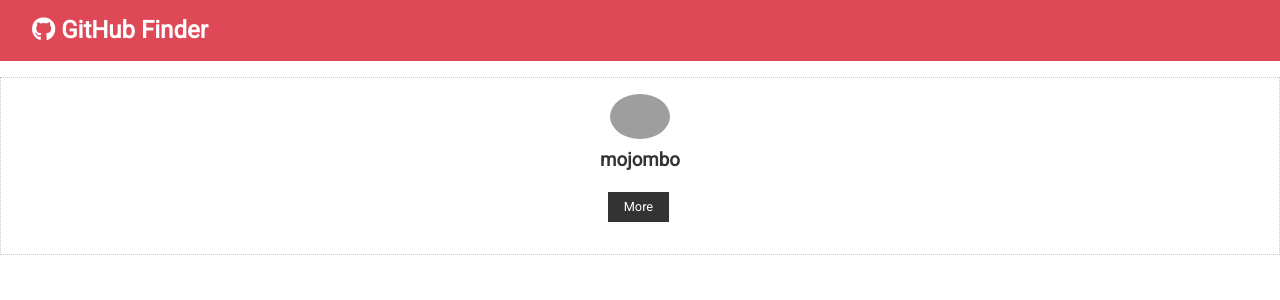
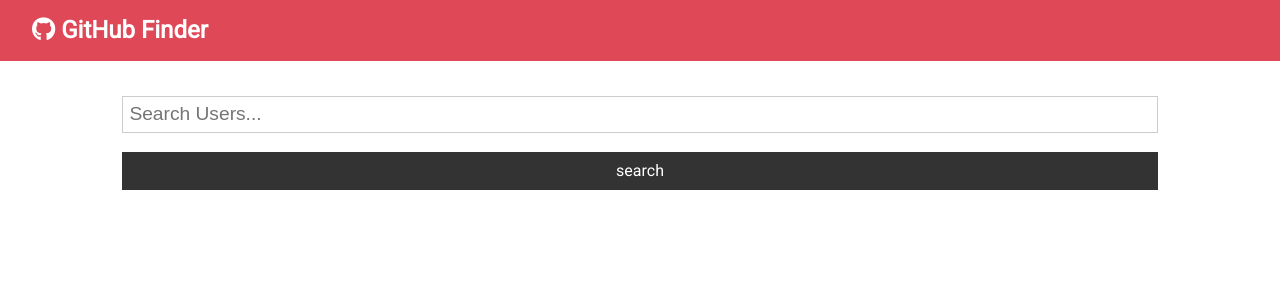
Before and after one commit to Messinias1/Github-Finder, a React (Create React App) app: page / in a window 1280 px wide. Shown: the top 300 px of the page. Built offline with nearby package versions, Linux system fonts and the light colour scheme; grey boxes are pictures that could not be loaded.

Commit message:
added spinner and github api

```diff
--- a/package.json
+++ b/package.json
@@ -6,6 +6,7 @@
     "@testing-library/jest-dom": "^4.2.4",
     "@testing-library/react": "^9.3.2",
     "@testing-library/user-event": "^7.1.2",
+    "axios": "^0.19.0",
     "react": "^16.12.0",
     "react-dom": "^16.12.0",
     "react-scripts": "3.3.0"
--- a/src/App.js
+++ b/src/App.js
@@ -1,14 +1,42 @@
 import React, { Component } from "react";
 import Navbar from "./components/layout/Navbar";
-import UserItem from "./components/users/UserItem";
+import Users from "./components/users/Users";
+import Search from "./components/users/Search";
+import axios from "axios";
 import "./App.css";
 
 class App extends Component {
+  state = {
+    users: [],
+    loading: false
+  };
+
+  // async componentDidMount() {
+  //   this.setState({ loading: true });
+
+  //   const res = await axios.get(
+  //     `https://api.github.com/users?client_id=${process.env.REACT_APP_GITHUB_CLIENT_ID}&client_secret=${process.env.REACT_APP_GITHUB_CLIENT_SECRET}`
+  //   );
+  //   this.setState({ users: res.data, loading: false });
+  // }
+
+  // Search github users
+  searchUsers = async text => {
+    console.log(text);
+    const res = await axios.get(
+      `https://api.github.com/search/users?q=${text}&client_id=${process.env.REACT_APP_GITHUB_CLIENT_ID}&client_secret=${process.env.REACT_APP_GITHUB_CLIENT_SECRET}`
+    );
+    this.setState({ users: res.data.items, loading: false });
+  };
+
   render() {
     return (
       <div className="App">
         <Navbar />
-        <UserItem />
+        <div className="container">
+          <Search searchUsers={this.searchUsers} />
+          <Users loading={this.state.loading} users={this.state.users} />
+        </div>
       </div>
     );
   }
--- a/src/components/layout/Navbar.js
+++ b/src/components/layout/Navbar.js
@@ -1,26 +1,24 @@
-import React, { Component } from "react";
+import React from "react";
 import PropTypes from "prop-types";
 
-export class Navbar extends Component {
-  static defaultProps = {
-    title: "GitHub Finder",
-    icon: "fab fa-github"
-  };
+const Navbar = ({ icon, title }) => {
+  return (
+    <nav className="navbar bg-primary">
+      <h1>
+        <i className={icon} /> {title}
+      </h1>
+    </nav>
+  );
+};
 
-  static propTypes = {
-    title: PropTypes.string.isRequired,
-    icon: PropTypes.string.isRequired
-  };
+Navbar.defaultProps = {
+  title: "GitHub Finder",
+  icon: "fab fa-github"
+};
 
-  render() {
-    return (
-      <nav className="navbar bg-primary">
-        <h1>
-          <i className={this.props.icon} /> {this.props.title}
-        </h1>
-      </nav>
-    );
-  }
-}
+Navbar.propTypes = {
+  title: PropTypes.string.isRequired,
+  icon: PropTypes.string.isRequired
+};
 
 export default Navbar;
--- /dev/null
+++ b/src/components/layout/Spinner.js
@@ -0,0 +1,14 @@
+import React, { Fragment } from "react";
+import spinner from "./spinner.gif";
+
+const Spinner = () => (
+  <Fragment>
+    <img
+      src={spinner}
+      alt="Loading..."
+      style={{ width: "200px", margin: "auto", display: "block" }}
+    />
+  </Fragment>
+);
+
+export default Spinner;
--- /dev/null
+++ b/src/components/users/Search.js
@@ -0,0 +1,43 @@
+import React, { Component } from "react";
+import PropTypes from "prop-types";
+
+export class Search extends Component {
+  state = {
+    text: ""
+  };
+
+  static propTypes = {
+    searchUsers: PropTypes.func.isRequired
+  };
+
+  onChange = e => this.setState({ [e.target.name]: e.target.value });
+
+  onSubmit = e => {
+    e.preventDefault();
+    this.props.searchUsers(this.state.text);
+    this.setState({ text: "" });
+  };
+
+  render() {
+    return (
+      <div>
+        <form onSubmit={this.onSubmit} className="form">
+          <input
+            type="text"
+            name="text"
+            value={this.state.text}
+            onChange={this.onChange}
+            placeholder="Search Users..."
+          />
+          <input
+            type="submit"
+            value="search"
+            className="btn btn-dark btn-block"
+          />
+        </form>
+      </div>
+    );
+  }
+}
+
+export default Search;
--- a/src/components/users/UserItem.js
+++ b/src/components/users/UserItem.js
@@ -1,16 +1,7 @@
-import React, { Component } from "react";
+import React from "react";
+import PropTypes from "prop-types";
 
-class UserItem extends Component {
-  state = {
-    id: "id",
-    login: "mojombo",
-    avatar_url: "https://avatars0.githubusercontent.com/u/1?v=4",
-    html_url: "https://github.com/mojombo"
-  };
-
-  render() {
-    const { login, avatar_url, html_url } = this.state;
-
+const UserItem = ({ user: { login, avatar_url, html_url } }) => {
   return (
     <div className="card text-center">
       <img
@@ -28,7 +19,10 @@
       </div>
     </div>
   );
-  }
-}
+};
+
+UserItem.propTypes = {
+  user: PropTypes.object.isRequired
+};
 
 export default UserItem;
--- /dev/null
+++ b/src/components/users/Users.js
@@ -0,0 +1,31 @@
+import React from "react";
+import UserItem from "./UserItem";
+import Spinner from "../layout/Spinner";
+import PropTypes from "prop-types";
+
+const Users = ({ users, loading }) => {
+  if (loading) {
+    return <Spinner />;
+  } else {
+    return (
+      <div style={userStyle}>
+        {users.map(user => (
+          <UserItem key={user.id} user={user} />
+        ))}
+      </div>
+    );
+  }
+};
+
+UserItem.propTypes = {
+  users: PropTypes.array.isRequired,
+  loading: PropTypes.bool.isRequired
+};
+
+const userStyle = {
+  display: "grid",
+  gridTemplateColumns: "repeat(3, 1fr)",
+  gridGap: "1rem"
+};
+
+export default Users;
```
Also changed, not shown: src/components/layout/spinner.gif (added), 1 other file (tests, documents, lock files or other folders). Lines whose indentation alone changed are shown as unchanged.
